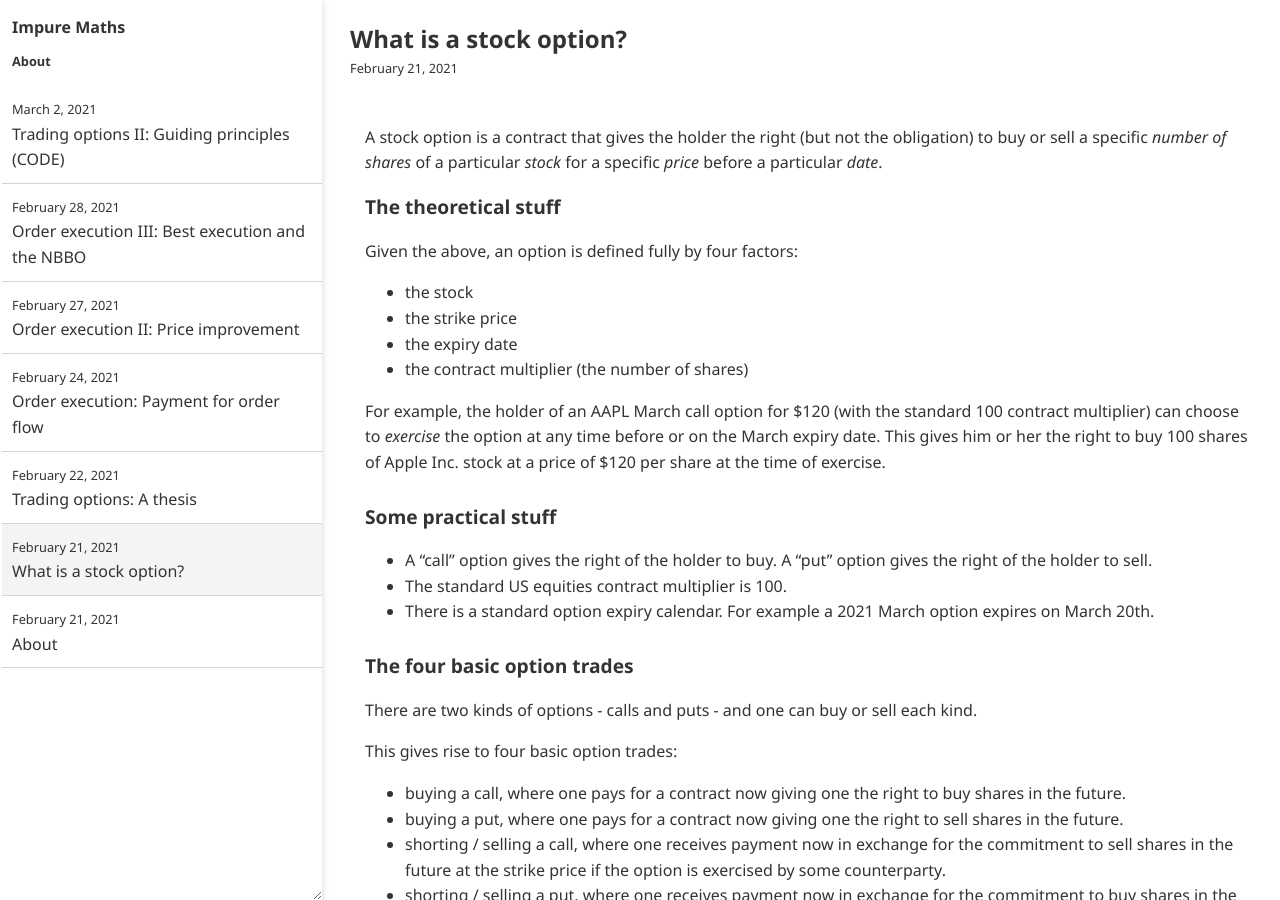
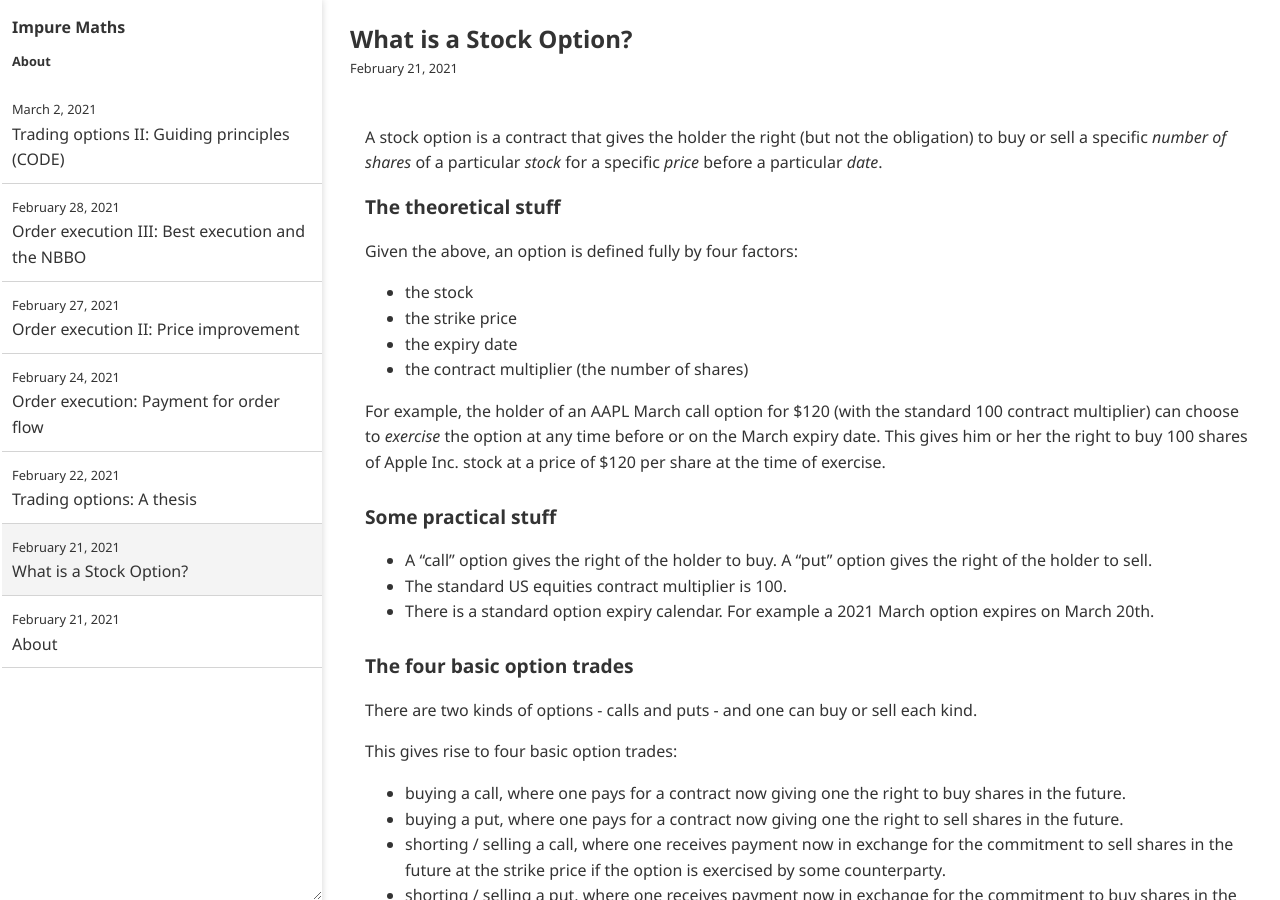
Before and after one commit to impuremaths/impuremaths.github.io, a Jekyll site: the page built from _posts/2021-02-21-what-is-a-stock-option.md, in a window 1280 px wide and 900 px high. Built offline with Jekyll 4.4.1, drawn with Linux system fonts in a browser that asks for light colours.

```diff
--- a/_posts/2021-02-21-what-is-a-stock-option.md
+++ b/_posts/2021-02-21-what-is-a-stock-option.md
@@ -1,5 +1,5 @@
 ---
-title: "What is a stock option?"
+title: "What is a Stock Option?"
 ---
 
 A stock option is a contract that gives the holder the right (but not the obligation) to buy or sell a specific _number of shares_ of a particular _stock_ for a specific _price_ before a particular _date_.
```
